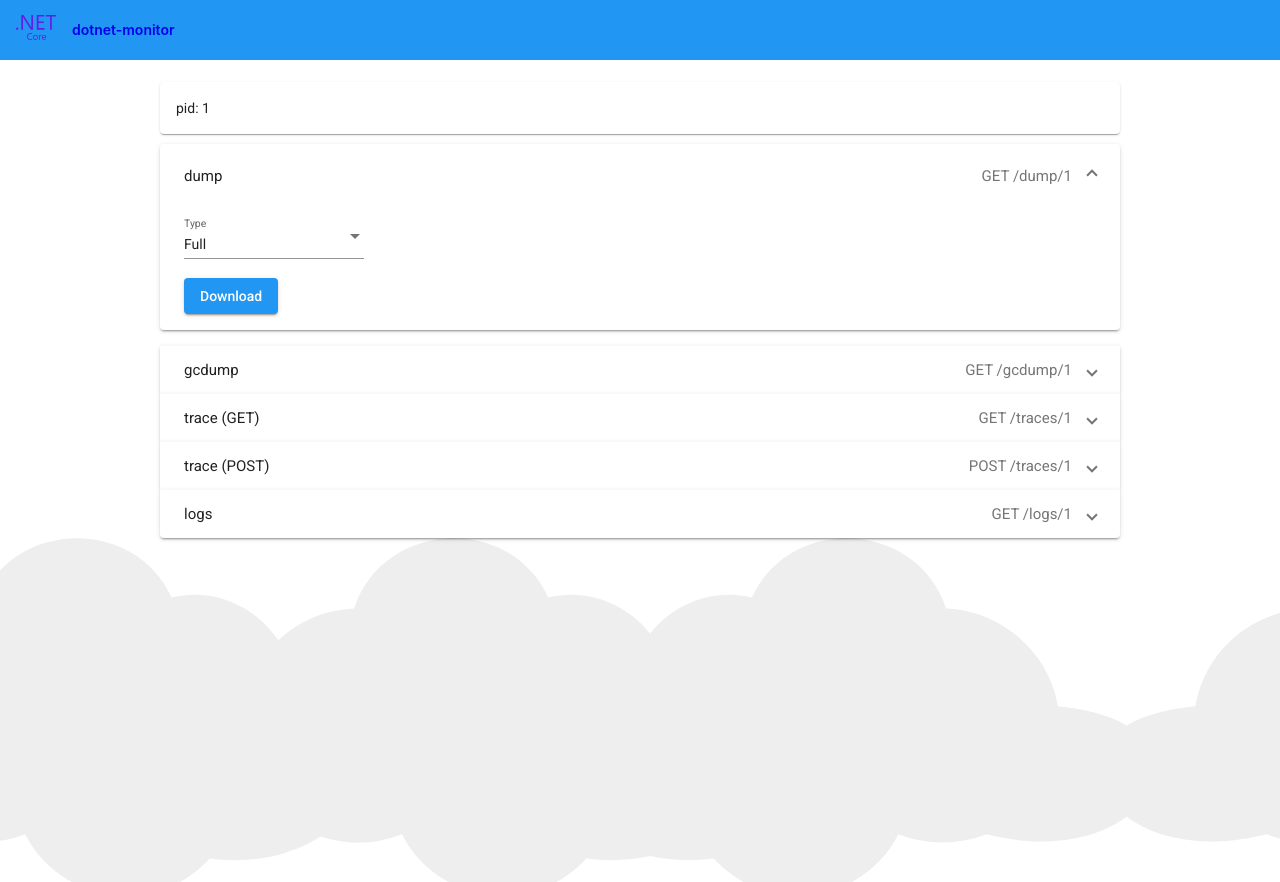
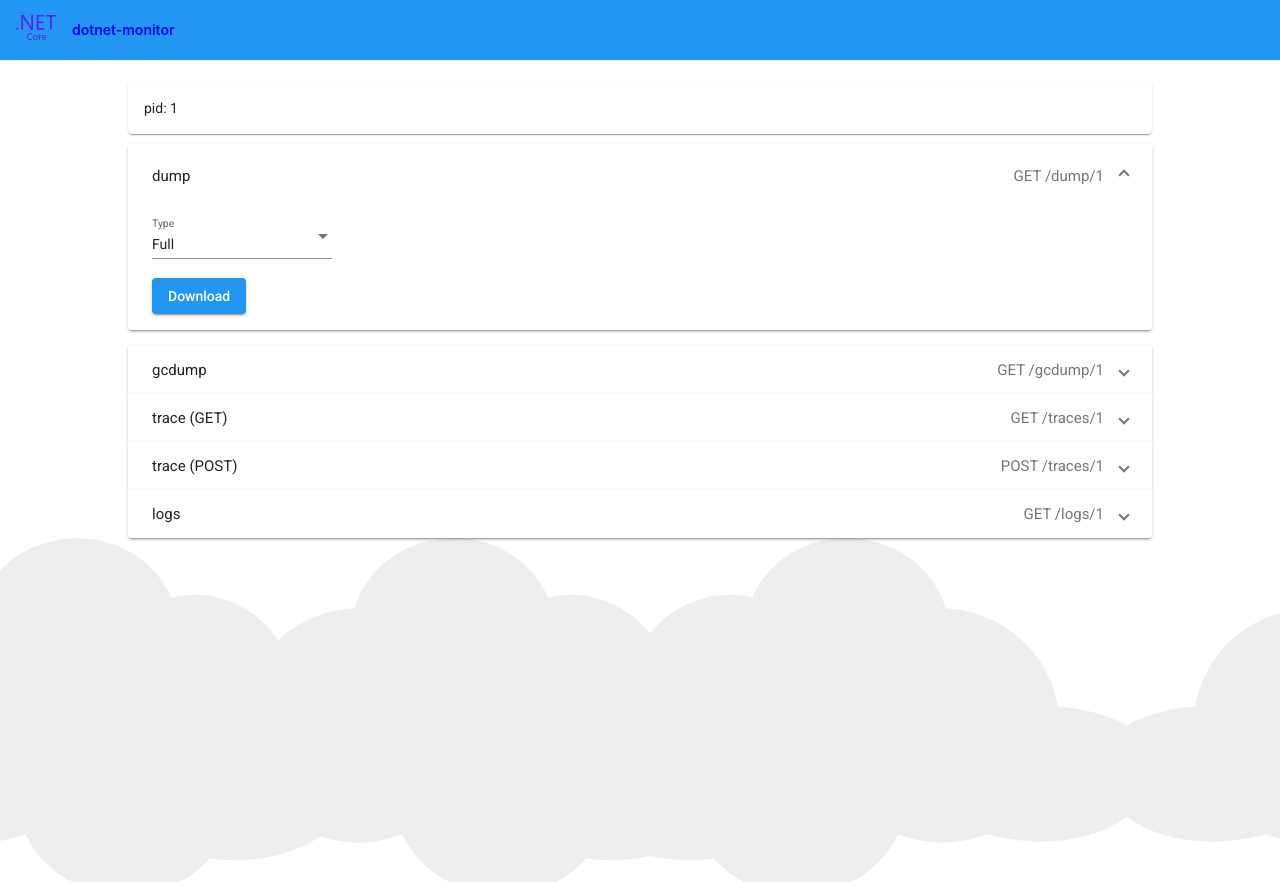
Before and after one commit to SachiraChin/dotnet-monitor-ui, an Angular app: page /processes/1 in a window 1280 px wide. Built offline with nearby package versions, Linux system fonts and the light colour scheme.

Commit message:
Increased width of process page to utilize 80% of screen

```diff
--- a/src/app/app.component.scss
+++ b/src/app/app.component.scss
@@ -66,7 +66,7 @@
   display: flex;
   margin: 82px auto 32px;
   padding: 0 16px;
-  max-width: 960px;
+  max-width: 80%;
   flex-direction: column;
   align-items: center;
 }
```
